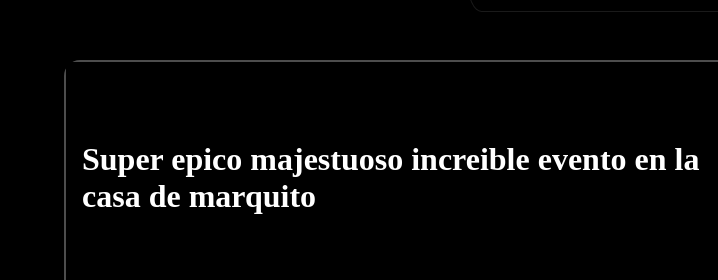
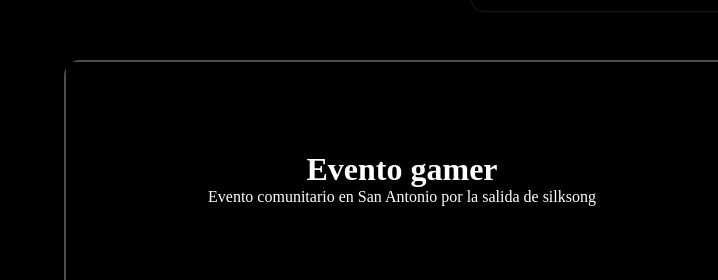
Before and after one commit to ZapMeow/wenamichaindasama, a plain HTML site: page OneDrive/Desktop/coso/html/index.html in a window 1280 px wide. Shown: the part 3015-3295 px from the top of the page, 0-718 px from the left. Drawn offline with Linux system fonts and the light colour scheme.

Commit message:
bug fix again

```diff
--- a/OneDrive/Desktop/coso/html/index.html
+++ b/OneDrive/Desktop/coso/html/index.html
@@ -186,7 +186,8 @@
 
     <div class="event">
         <div class="eventDescription">
-            <h1>Super epico majestuoso increible evento en la casa de marquito</h1>
+            <h1>Evento gamer</h1>
+            <p>Evento comunitario en San Antonio por la salida de silksong</p>
         </div>
         <div class="eventLocation">
             <iframe src="https://www.google.com/maps/embed?pb=!3m2!1ses!2scl!4v1757474516485!5m2!1ses!2scl!6m8!1m7!1smchyYqMYbseAPbJ3bQnP0g!2m2!1d-33.56669449337895!2d-71.60751753229376!3f307.84117539758273!4f-12.671811096800354!5f0.7820865974627469" width="600" height="450" style="border:0;" allowfullscreen="" loading="lazy" referrerpolicy="no-referrer-when-downgrade"></iframe>
```
